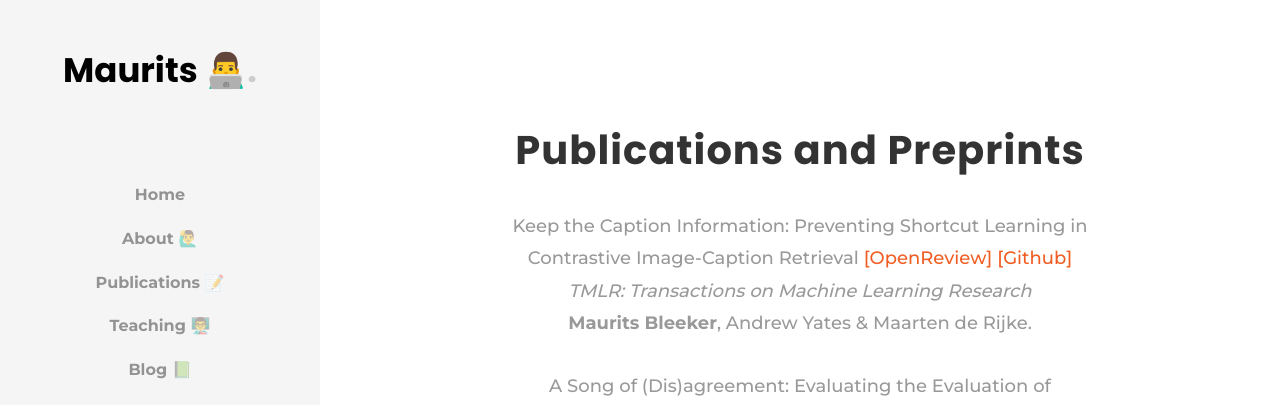
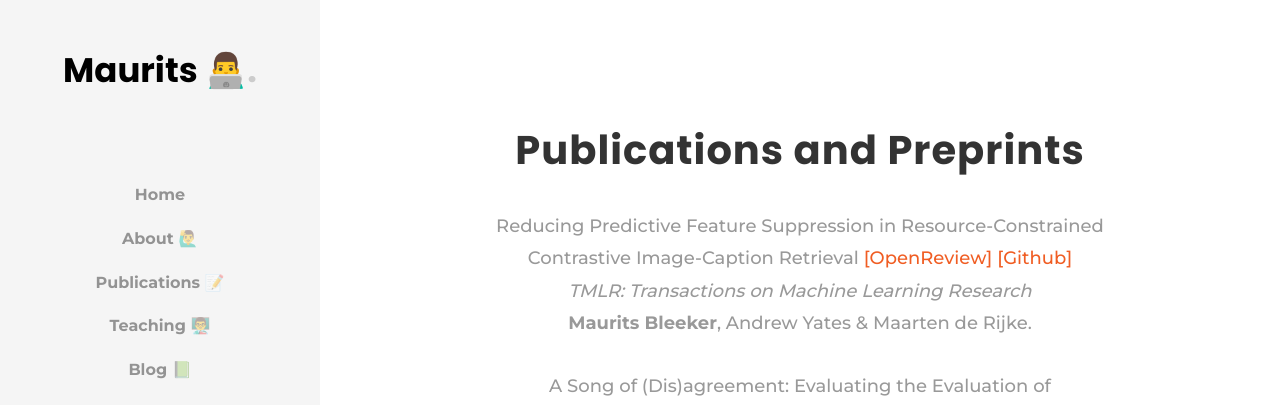
Before and after one commit to MauritsBleeker/mauritsbleeker.github.io, a Jekyll site: the page built from publications.md, in a window 1280 px wide and 900 px high. Shown: the top 405 px of the window. Built offline with Jekyll 4.4.1, drawn with Linux system fonts in a browser that asks for light colours; some web fonts are replaced.

Commit message:
and added correct title

```diff
--- a/_layouts/publications.html
+++ b/_layouts/publications.html
@@ -11,7 +11,7 @@
                 <div class="col-md-8 text text-center">
                     <h1 class="mb-4">Publications and Preprints</h1>
                     <div class="publication-block">
-                        <p class="paper-title">Keep the Caption Information: Preventing Shortcut Learning in Contrastive Image-Caption Retrieval
+                        <p class="paper-title">Reducing Predictive Feature Suppression in Resource-Constrained Contrastive Image-Caption Retrieval
                             <a href="https://openreview.net/forum?id=T1XtOqrVKn"> [OpenReview] </a>
                             <a href="https://github.com/MauritsBleeker/reducing-predictive-feature-suppression"> [Github]</a>
                         </p>
```
